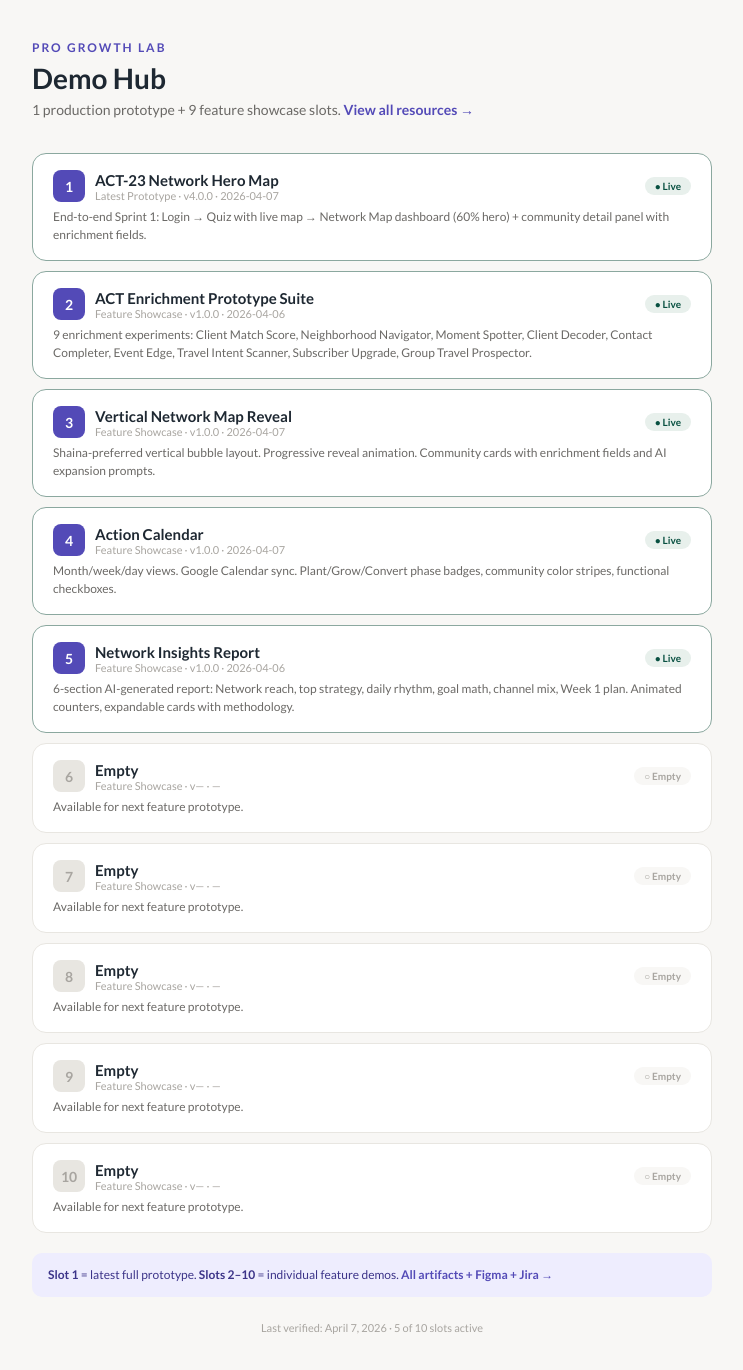
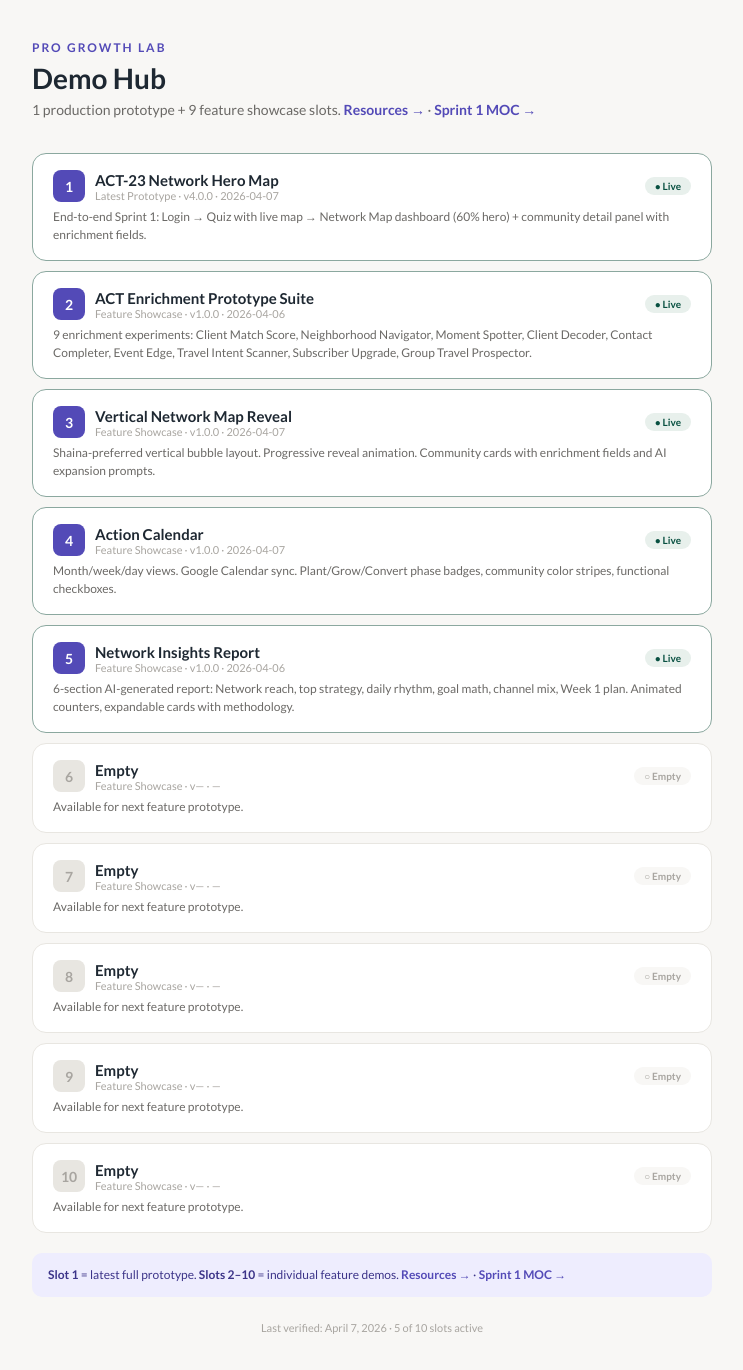
Before and after one commit to mikkohxai/pgl-demo-slots, a Next.js app: page / in a window 1280 px wide. Shown: the top 1370 px of the page, without its empty margins (268-1011 px from the left). Built offline with nearby package versions, Linux system fonts and the light colour scheme.

Commit message:
feat: add Sprint 1 Build MOC page at /moc

```diff
--- a/src/app/page.jsx
+++ b/src/app/page.jsx
@@ -19,7 +19,7 @@ export default function Home() {
       <div style={{ marginBottom: 32 }}>
         <div style={{ fontSize: 12, fontWeight: 700, letterSpacing: 2, color: "#534AB7", textTransform: "uppercase", marginBottom: 6 }}>Pro Growth Lab</div>
         <h1 style={{ fontSize: 28, fontWeight: 700, color: "#1E2832", marginBottom: 4 }}>Demo Hub</h1>
-        <p style={{ fontSize: 14, color: "#6B6966", lineHeight: 1.6 }}>1 production prototype + 9 feature showcase slots. <a href="/resources" style={{ color: "#534AB7", fontWeight: 600 }}>View all resources →</a></p>
+        <p style={{ fontSize: 14, color: "#6B6966", lineHeight: 1.6 }}>1 production prototype + 9 feature showcase slots. <a href="/resources" style={{ color: "#534AB7", fontWeight: 600 }}>Resources →</a>  ·  <a href="/moc" style={{ color: "#534AB7", fontWeight: 600 }}>Sprint 1 MOC →</a></p>
       </div>
       <div style={{ display: "flex", flexDirection: "column", gap: 10 }}>
         {SLOTS.map(s => (
@@ -39,7 +39,7 @@ export default function Home() {
         ))}
       </div>
       <div style={{ marginTop: 20, padding: "12px 16px", background: "#EEEDFE", borderRadius: 10, fontSize: 12, color: "#3C3489", lineHeight: 1.6 }}>
-        <strong>Slot 1</strong> = latest full prototype. <strong>Slots 2–10</strong> = individual feature demos. <a href="/resources" style={{ color: "#534AB7", fontWeight: 600 }}>All artifacts + Figma + Jira →</a>
+        <strong>Slot 1</strong> = latest full prototype. <strong>Slots 2–10</strong> = individual feature demos. <a href="/resources" style={{ color: "#534AB7", fontWeight: 600 }}>Resources →</a>  ·  <a href="/moc" style={{ color: "#534AB7", fontWeight: 600 }}>Sprint 1 MOC →</a>
       </div>
       <div style={{ textAlign: "center", padding: "14px 0", fontSize: 11, color: "#A8A5A0", marginTop: 10 }}>Last verified: April 7, 2026 · {SLOTS.filter(s => s.status === "live").length} of 10 slots active</div>
     </div>
```
